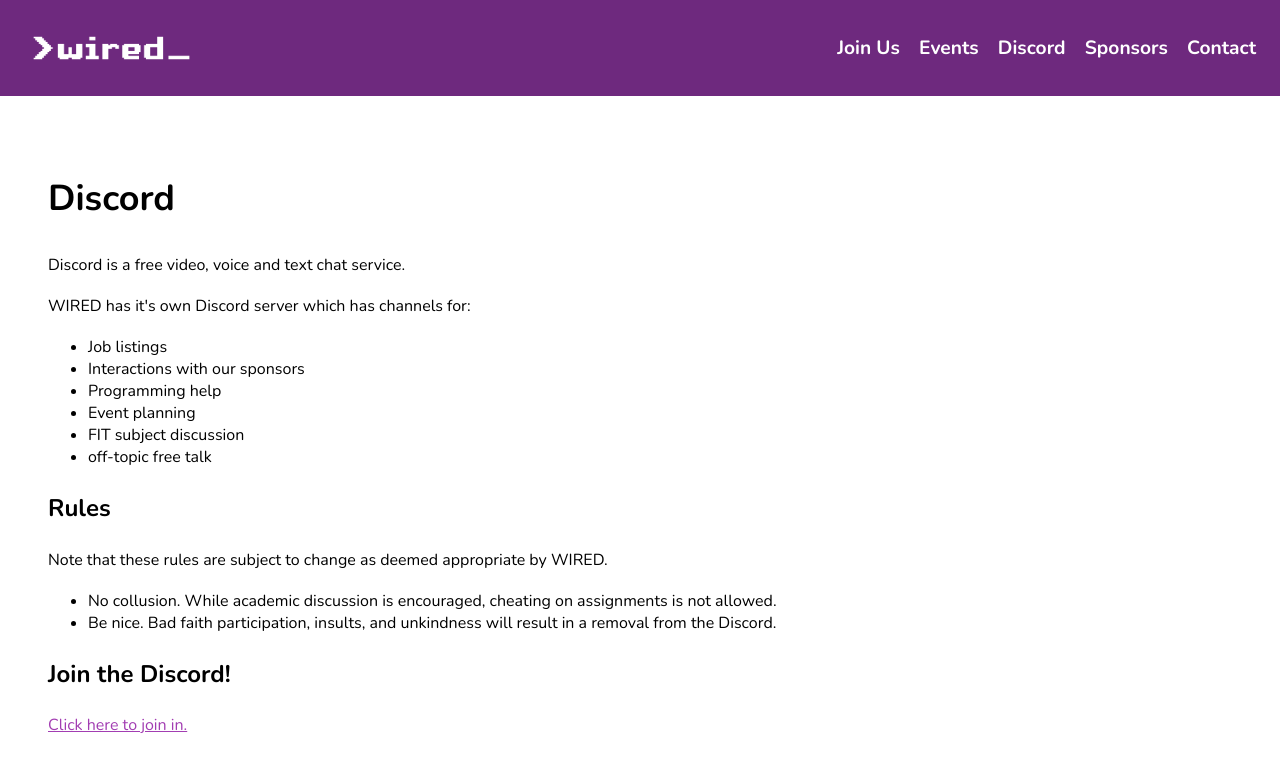
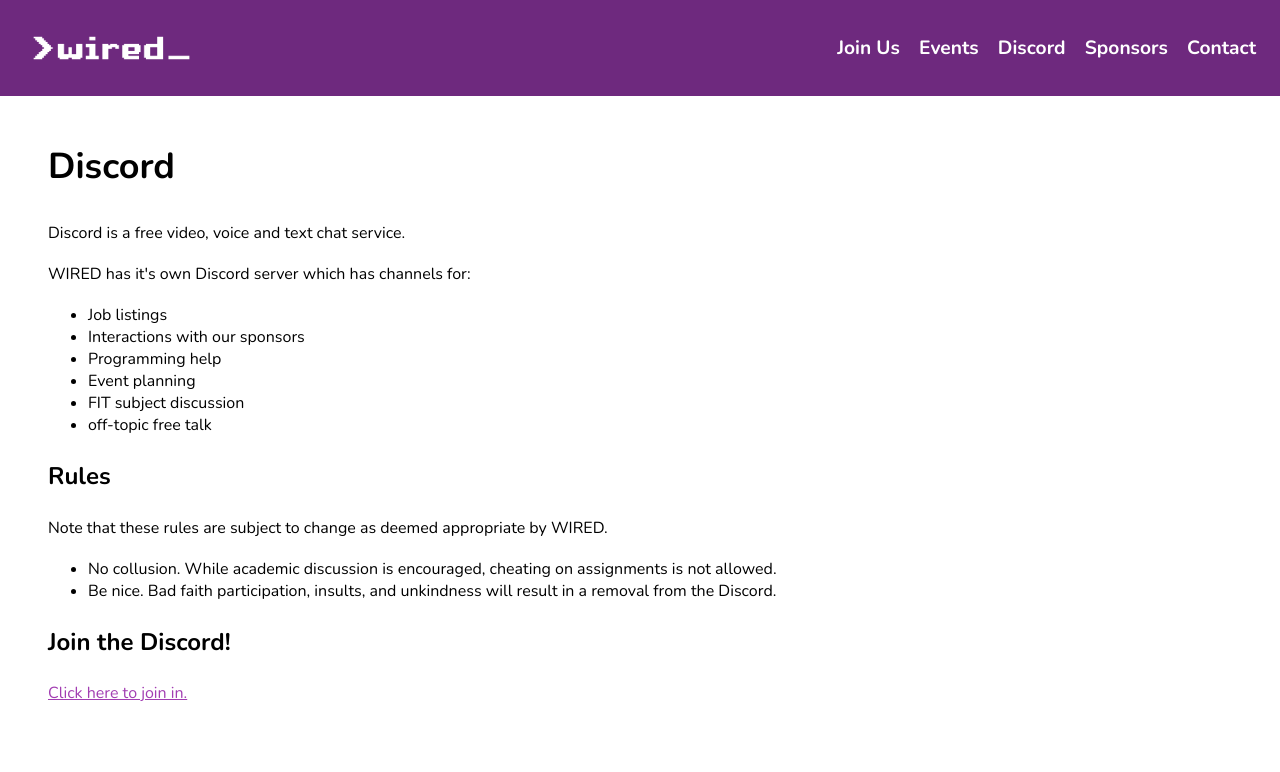
Before and after one commit to wiredmonash/website, a Jekyll site: the page built from discord.html, in a window 1280 px wide. Shown: the top 772 px of the page. Built offline with Jekyll 4.4.1, drawn with Linux system fonts in a browser that asks for light colours.

Commit message:
Fix padding on mobile

```diff
--- a/assets/css/style.css
+++ b/assets/css/style.css
@@ -27,7 +27,8 @@ a {
   max-width: 1200px;
   margin-left: auto;
   margin-right: auto;
-  padding: 3rem;
+  padding: min(3rem, 10vw);
+  padding-top: 1rem;
 }
 
 .sponsorImg {
```
